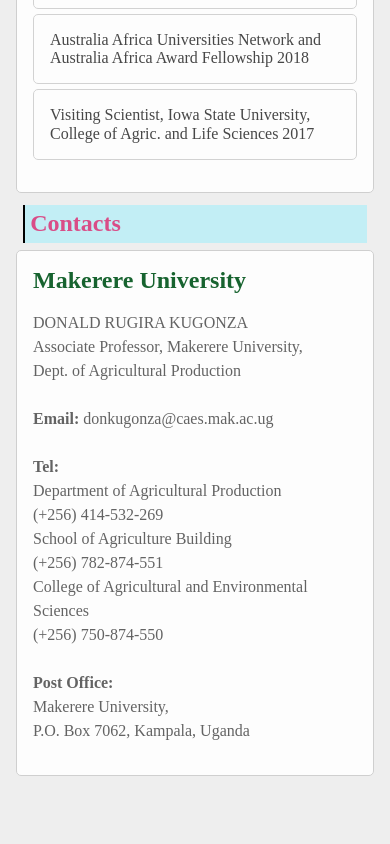
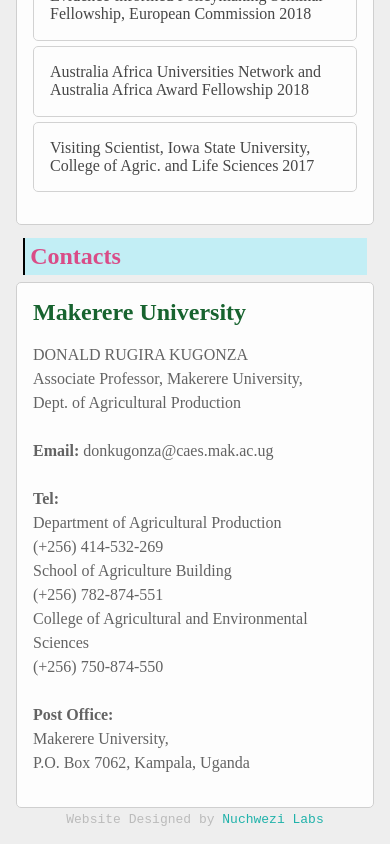
Before and after one commit to mcnemesis/profdonk, a plain HTML site: page index.html in a window 390 px wide. Shown: the part 6822-7666 px from the top of the page. Before the commit the page ends 7619 px from the top, so only its background shows below. Drawn offline with nearby package versions, Linux system fonts and the light colour scheme.

Commit message:
add footer and fix top in small screens

```diff
--- a/index.html
+++ b/index.html
@@ -272,6 +272,12 @@
       </ul>
     </section>
 
+    <section>
+        <div class="footer">
+            Website Designed by <a href="https://nuchwezi.com" target="_blank">Nuchwezi Labs</a>
+        </div>
+    </section>
+
   </div>
 
 </div>
--- a/style.css
+++ b/style.css
@@ -17,6 +17,13 @@
 .container header {
   margin-top: 6%;
 }
+
+@media (max-width: 600px){
+    .container header {
+      margin-top: 15%;
+    }
+}
+
 .container .section-header {
   margin: 2%;
   padding: 5px;
@@ -140,3 +147,16 @@
 }
 
 /* end of navigation section*/
+
+.footer {
+    display: block;
+    color: #bbbbbb;
+    text-align: center;
+    font-family: monospace;
+}
+
+
+.footer a, a:visited {
+    color: lightseagreen;
+    text-decoration: none
+}
```
